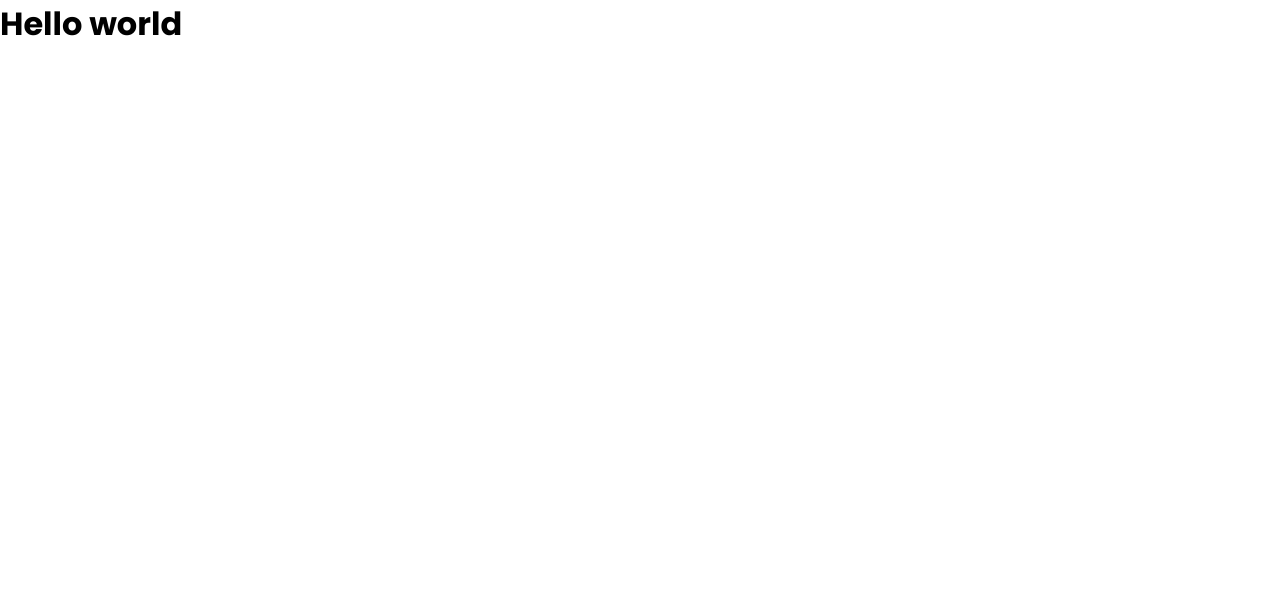
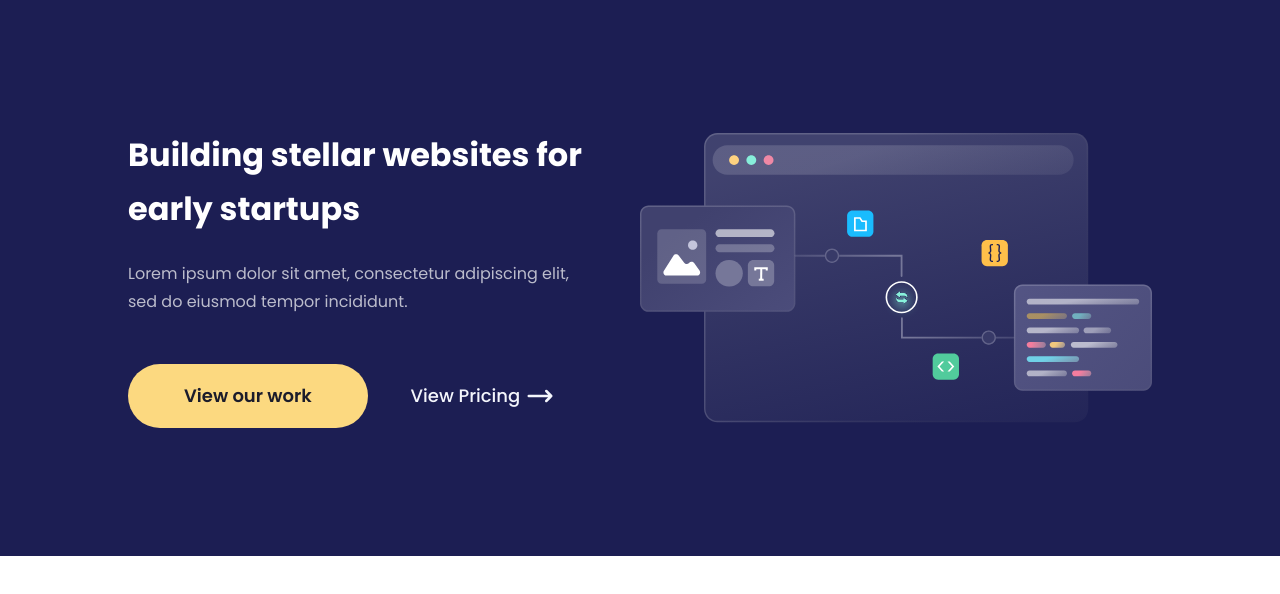
Before and after one commit to ebokes/surftweb, a React (Create React App) app: page / in a window 1280 px wide. Shown: the top 594 px of the page. Built offline with nearby package versions, Linux system fonts and the light colour scheme.

Commit message:
create landing page

```diff
--- a/src/App.js
+++ b/src/App.js
@@ -1,6 +1,7 @@
 import { Fragment } from "react";
 import { GlobalStyle } from "./styles/GlobalStyles";
 import { ThemeProvider } from "styled-components";
+import LandingPage from "./components/LandingPage";
 
 const theme = {
   colors: {
@@ -27,7 +28,7 @@ function App() {
     <ThemeProvider theme={theme}>
       <Fragment>
         <GlobalStyle />
-        <h1>Hello world</h1>
+        <LandingPage />
       </Fragment>
     </ThemeProvider>
   );
--- /dev/null
+++ b/src/components/LandingPage.js
@@ -0,0 +1,42 @@
+import React from "react";
+import {
+  StyledLandingPage,
+  Left,
+  Right,
+  Row,
+} from "../styles/LandingPage.styled";
+import { Container } from "../styles/Container.styled";
+import { HiOutlineArrowNarrowRight } from "react-icons/hi";
+import illustration from "../assets/images/Illustration.svg";
+
+const LandingPage = () => {
+  return (
+    <div>
+      <StyledLandingPage>
+        <Container>
+          <Row>
+            <Left>
+              <div>
+                <h1>Building stellar websites for early startups</h1>
+                <p>
+                  Lorem ipsum dolor sit amet, consectetur adipiscing elit, sed
+                  do eiusmod tempor incididunt.
+                </p>
+                <span>
+                  <a href="/viewourwork">View our work</a>
+                  <a href="/pricing">
+                    View Pricing <HiOutlineArrowNarrowRight size={30} />
+                  </a>
+                </span>
+              </div>
+            </Left>
+            <Right>
+              <img src={illustration} alt="illustration" />
+            </Right>
+          </Row>
+        </Container>
+      </StyledLandingPage>
+    </div>
+  );
+};
+export default LandingPage;
--- /dev/null
+++ b/src/styles/Container.styled.js
@@ -0,0 +1,7 @@
+import styled from "styled-components";
+
+export const Container = styled.div`
+  max-width: 120rem;
+  width: 80%;
+  margin: 0 auto;
+`;
--- /dev/null
+++ b/src/styles/LandingPage.styled.js
@@ -0,0 +1,77 @@
+import styled from "styled-components";
+
+export const StyledLandingPage = styled.div`
+  background-color: ${({ theme }) => theme.colors.primary2};
+  color: ${({ theme }) => theme.colors.tertiary2};
+`;
+
+export const Row = styled.div`
+  display: flex;
+  justify-content: space-between;
+  padding: 12.8rem 0;
+
+  @media (max-width: ${({ theme }) => theme.mediaQuery.mobile}) {
+    flex-direction: column;
+    justify-content: center;
+  }
+`;
+
+export const Left = styled.div`
+  width: 45%;
+
+  @media (max-width: ${({ theme }) => theme.mediaQuery.mobile}) {
+    width: 80%;
+  }
+
+  h1 {
+    line-height: 5.4rem;
+  }
+  p {
+    color: ${({ theme }) => theme.colors.tertiary5};
+    margin-top: 2.4rem;
+    margin-bottom: 4.8rem;
+    line-height: 2.8rem;
+  }
+  span {
+    display: flex;
+    justify-content: space-between;
+    align-items: center;
+    width: 43rem;
+
+    a {
+      color: ${({ theme }) => theme.colors.tertiary4};
+      padding: 1.6rem 5.6rem;
+      background-color: ${({ theme }) => theme.colors.secondary1};
+      display: inline-block;
+      border-radius: 4.1rem;
+      font-weight: 600;
+      line-height: 3.2rem;
+      font-size: 1.8rem;
+    }
+
+    & a + a {
+      display: flex;
+      justify-content: space-around;
+      align-items: center;
+      width: 15rem;
+      background-color: transparent;
+      color: ${({ theme }) => theme.colors.tertiary1};
+      padding: 0;
+      font-weight: 500;
+    }
+  }
+`;
+export const Right = styled.div`
+  width: 50%;
+  display: flex;
+  align-self: center;
+
+  @media (max-width: ${({ theme }) => theme.mediaQuery.mobile}) {
+    display: none;
+  }
+
+  img {
+    max-width: 100%;
+    align-self: center;
+  }
+`;
```
Also changed, not shown: src/assets/images/Illustration.svg (added).
